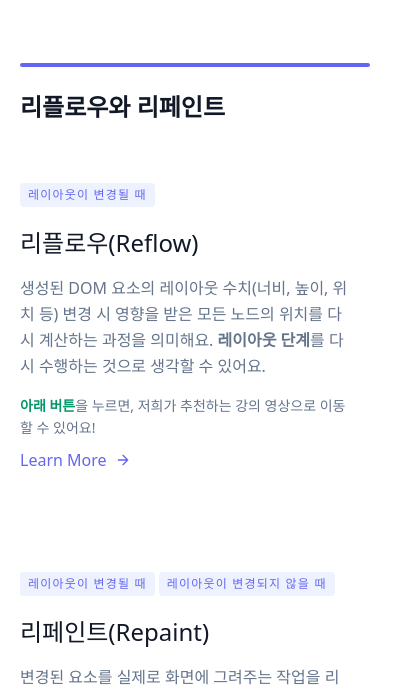
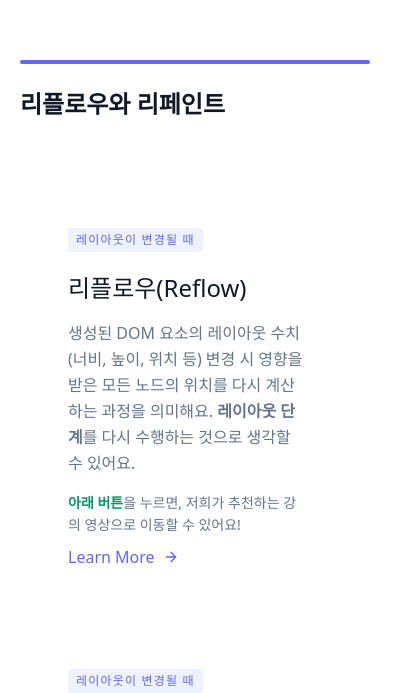
Before and after one commit to Lee-Sang-Beom/nextjs_and_notion, a Next.js app: page /web_basic/rendering in a window 390 px wide. Shown: the part 4682-5375 px from the top of the page, 418 px wide, since content can reach past the window. Built offline with nearby package versions, Linux system fonts and the light colour scheme.

Commit message:
Fixed the problem that the theme width does not match in the mobile envireonmet(2) : reflow, repaint area remove -m-12

```diff
--- a/pages/web_basic/rendering.tsx
+++ b/pages/web_basic/rendering.tsx
@@ -366,9 +366,9 @@
               </div>
             </div>
           </div>
-
-          {/*3. 리플로우와 리페인트*/}
-          <div className="container px-5 py-24 mx-auto">
+        </section>
+        {/*3. 리플로우와 리페인트*/}
+        <div className="container px-5 py-24 mx-auto">
             <div className="h-1 bg-gray-200 rounded overflow-hidden">
               <div className="w-full h-full bg-indigo-500"></div>
             </div>
@@ -378,7 +378,7 @@
                   {`리플로우와 리페인트`}
                 </h1>
             </div>
-            <div className="flex flex-wrap -m-12 py-6 ">
+            <div className="flex flex-wrap py-6 ">
               <div className="p-12 md:w-1/2 flex flex-col items-start">
                 <span className="block ml-0 m-1 py-1 px-2 rounded bg-indigo-50 text-indigo-500 text-xs font-medium tracking-widest text-center dark:bg-slate-600 dark:text-slate-300 hover:font-semibold">레이아웃이 변경될 때</span>
                 <h2 className="sm:text-3xl text-2xl title-font font-medium text-gray-900 mt-4 mb-4">{`리플로우(Reflow)`}</h2>
@@ -480,7 +480,6 @@
               </div>
             </div>
           </div>
-        </section>
 
          {/*마무리*/}
          <section className="text-gray-600 body-font">
```
Also changed, not shown: public/img/rendering_path.png.
